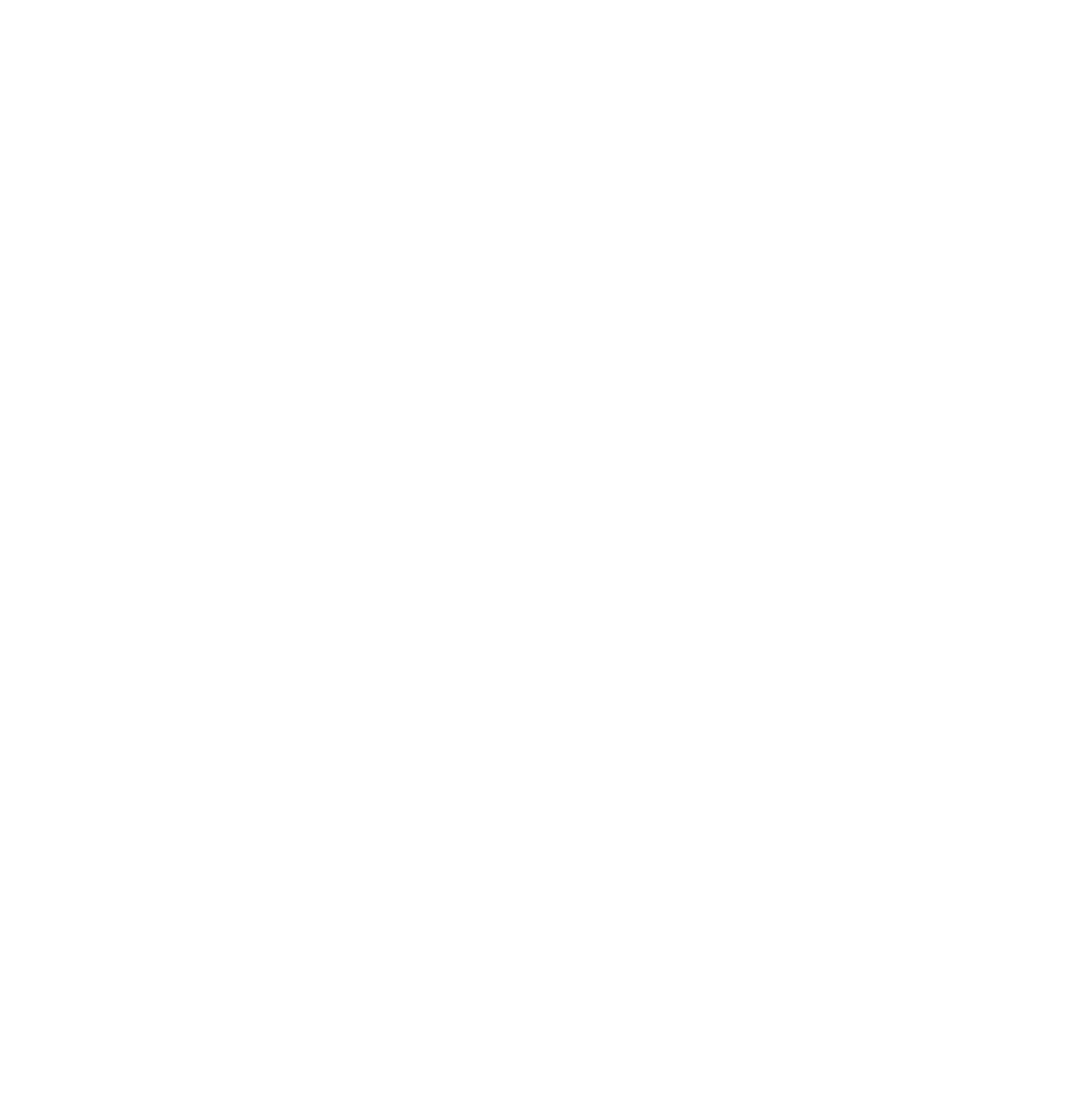
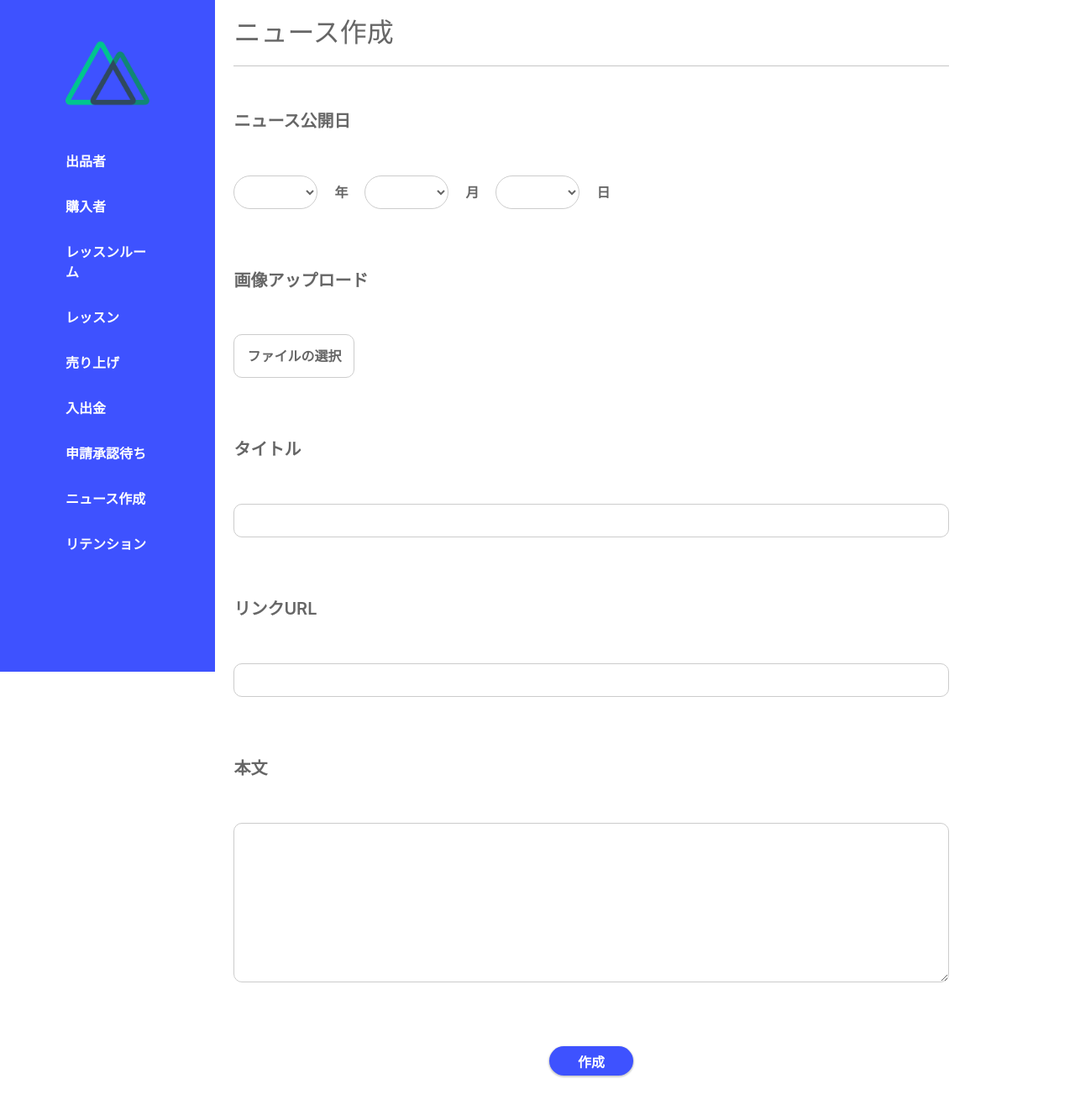
Before and after one commit to rikuuuuu/manage-application, a Nuxt app: page /news/create in a window 1280 px wide. Before the commit this address had no page. Shown: the top 1322 px of the page at 84% size. Before the commit the page ends 800 px from the top, so only its background shows below. Built offline with nearby package versions, Linux system fonts and the light colour scheme.

Commit message:
add news create

```diff
--- /dev/null
+++ b/src/pages/news/create.vue
@@ -0,0 +1,225 @@
+<template>
+  <div class="">
+    <div v-show="loading" class="loader center-loader"></div>
+    <menu-head v-show="!loading" v-bind:title="'ニュース作成'">
+      <div class="home-container">
+        <div class="news-contents main-contents">
+          <div class="news-title">
+            <h2>ニュース公開日</h2>
+            <div class="flex select-form">
+              <select class="" v-model="year">
+                <option value="2019">2019</option>
+                <option value="2020">2020</option>
+              </select>
+              <p>年</p>
+              <select class="" v-model="month">
+                <option v-for="n in 12" v-bind:key="n" :value="n">
+                  {{ n }}
+                </option>
+              </select>
+              <p>月</p>
+              <select class="" v-model="day">
+                <option v-for="n in 31" v-bind:key="n" :value="n">
+                  {{ n }}
+                </option>
+              </select>
+              <p>日</p>
+            </div>
+          </div>
+          <div class="news-title">
+            <h2>画像アップロード</h2>
+            <img v-show="uploadedImage" :src="uploadedImage" />
+            <label for="sample">
+              ファイルの選択
+              <input
+                type="file"
+                name=""
+                value=""
+                id="sample"
+                @change="fileButton"
+                placeholder="Newsのトップ画像"
+              />
+            </label>
+          </div>
+          <div class="news-title">
+            <h2>タイトル</h2>
+            <input type="text" name="" value="" v-model="title" />
+          </div>
+          <div class="news-title">
+            <h2>リンクURL</h2>
+            <input type="text" name="" value="" v-model="linkurl" />
+          </div>
+          <div class="news-title">
+            <h2>本文</h2>
+            <textarea name="name" rows="8" cols="80" v-model="contents">
+            </textarea>
+          </div>
+          <div v-show="createloading" class="loader"></div>
+          <div v-show="!createloading">
+            <div class="news-create-button">
+              <button v-on:click="btnSubmit" type="button" name="button">
+                作成
+              </button>
+            </div>
+          </div>
+        </div>
+      </div>
+    </menu-head>
+  </div>
+</template>
+
+<script>
+import MenuHead from '~/components/MenuHead'
+
+export default {
+  components: {
+    MenuHead,
+  },
+  data() {
+    return {
+      loading: false,
+      createloading: false,
+      uploadedImage: '',
+      year: '',
+      month: '',
+      day: '',
+      title: '',
+      contents: '',
+      linkurl: '',
+    }
+  },
+  created() {},
+  mounted() {
+    this.loading = false
+  },
+  methods: {
+    fileButton(e) {
+      e.preventDefault()
+      const files = e.target.files
+      this.$filesname = files[0].name
+      this.createImage(files[0])
+      this.$blob = new Blob(files, { type: 'image/png' })
+    },
+    createImage(file) {
+      const reader = new FileReader()
+      reader.onload = (e) => {
+        this.uploadedImage = e.target.result
+      }
+      reader.readAsDataURL(file)
+    },
+    btnSubmit(e) {
+      if (
+        (!this.$filesname,
+        !this.year,
+        !this.month,
+        !this.day,
+        !this.title,
+        !this.contents)
+      ) {
+        // alert("入力されていない欄があります。")
+        this.$toast.error('入力されていない欄があります。')
+        return
+      }
+
+      this.createloading = true
+
+      const refupload = this.$firestorage.ref('news/').child(this.$filesname)
+
+      const uploadref = this.$firestore.collection('news')
+
+      const releasedat = this.year + '-' + this.month + '-' + this.day
+
+      const releasedTime = Number(this.$dayjs(releasedat).format('X'))
+
+      const createdime = Number(this.$dayjs().format('X'))
+
+      refupload
+        .put(this.$blob)
+        .then((snapshot) => {
+          snapshot.ref
+            .getDownloadURL()
+            .then((url) => {
+              uploadref
+                .add({
+                  imageUrl: url,
+                  content: this.contents,
+                  title: this.title,
+                  createdAt: createdime,
+                  releasedAt: releasedTime,
+                  linkUrl: this.linkurl,
+                })
+                .then((doc) => {
+                  uploadref.doc(doc.id).update({
+                    nid: doc.id,
+                  })
+                })
+
+              this.createloading = false
+              this.$toast.success('作成が完了しました')
+
+              this.contents = ''
+              this.title = ''
+              this.year = ''
+              this.month = ''
+              this.day = ''
+              this.uploadedImage = ''
+              this.linkurl = ''
+            })
+            .catch((error) => {
+              console.log(error)
+              this.createloading = false
+              this.$toast.error('データの保存に失敗しました')
+            })
+        })
+        .catch((error) => {
+          console.log(error)
+          this.createloading = false
+          this.$toast.error('画像アップロードができませんでした。')
+        })
+    },
+  },
+}
+</script>
+
+<style>
+.news-title {
+  margin-bottom: 70px;
+}
+
+.news-title input {
+  height: 40px;
+  width: 100%;
+}
+
+.news-title textarea {
+  /* height: 40px; */
+  width: 100%;
+}
+
+.news-title label {
+  cursor: pointer;
+  margin: 0 10px 0 0;
+  border: 1px solid #ccc;
+  border-radius: 10px;
+  padding: 15px;
+  line-height: 51px;
+}
+
+.news-title label input {
+  display: none;
+}
+
+.news-title img {
+  width: 200px;
+  margin-right: 10px;
+}
+
+.news-create-button {
+  text-align: center;
+}
+
+.select-form p {
+  line-height: 40px;
+  margin-right: 20px;
+}
+</style>
```
